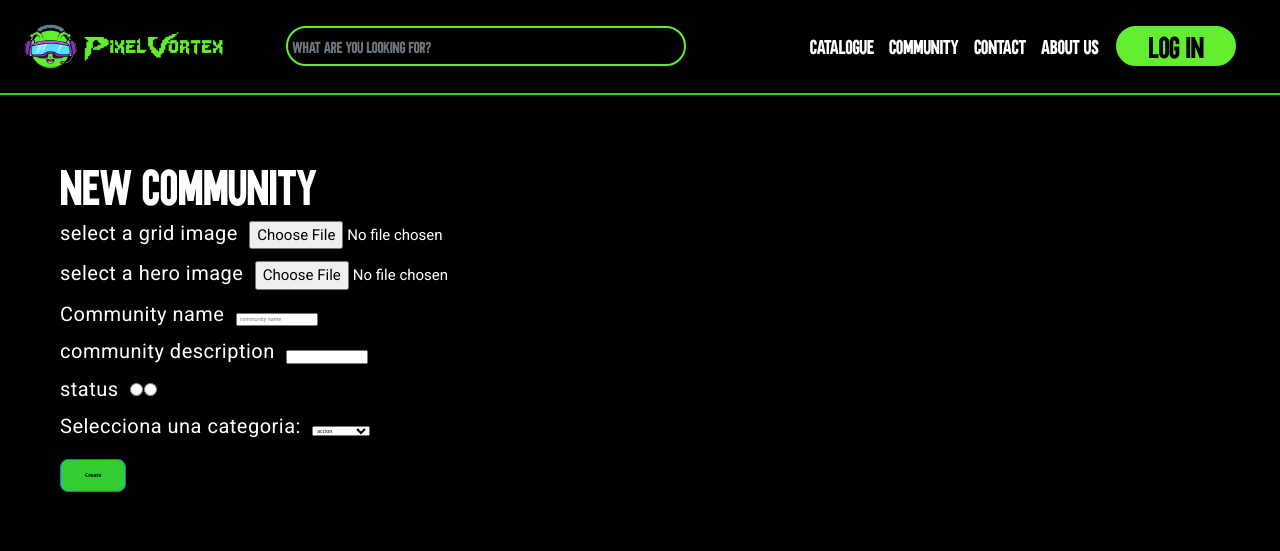
After one commit to Emanuek899/pixel-vortex, a Django app: page /community/new-community/ in a window 1280 px wide. The commit adds this page. Shown: the top 551 px of the page. Run offline with Django 5.2, Linux system fonts and the light colour scheme; data comes from the database, SQL or seed files in the repository; both versions use the stored data as it was after the commit; some web fonts are replaced.

Commit message:
<Implementation> new community page has been created

```diff
--- a/community/urls.py
+++ b/community/urls.py
@@ -1,6 +1,8 @@
 from django.urls import path, include
 from . import views
 from rest_framework import routers
+from django.conf import settings
+from django.conf.urls.static import static
 
 
 router = routers.DefaultRouter()
@@ -10,5 +12,6 @@ router.register(r'communitiy', views.CommunityViewSet, basename='communities')
 urlpatterns = [
     path("discover/", views.communitiesList, name='discover'),
     path('<int:community_id>/', views.community, name='community'),
+    path("new-community/", views.createCommunity, name="new-community"),
     path("api/v1/", include(router.urls)),  # URL's for the post's api
-]
+] + static(settings.MEDIA_URL, document_root=settings.MEDIA_ROOT)
--- a/community/views.py
+++ b/community/views.py
@@ -5,8 +5,9 @@ such show communities, join communities etc...
 from . import models
 from rest_framework import viewsets, filters
 from . import serializers
-from django.shortcuts import render
+from django.shortcuts import render, redirect
 from rest_framework.pagination import PageNumberPagination
+from polls.models import Genre
 
 
 # Create your views here.
@@ -62,3 +63,31 @@ def community(request, community_id):
         'community_id': community_id
     }
     return render(request, 'community/community.html', context)
+
+def createCommunity(request):
+    """
+    Create a new community only if the user is logged
+    """
+    if request.method == "POST":
+        grid = request.FILES.get("grid")
+        hero = request.FILES.get("hero")
+        name = request.POST.get("name")
+        description = request.POST.get("description")
+        status = request.POST.get("status")
+        category = request.POST.get("category")
+
+        community = models.Community.objects.create(
+            community_grid=grid,
+            commmunity_hero=hero,
+            community_name=name,
+            description=description,
+            status=status,
+            category=Genre.objects.get(genre_id=category)
+        )
+        community.save()
+        context = {
+            "community_id": community.community_id
+        }
+        return redirect("community", context["community_id"])
+    categories = Genre.objects.all()
+    return render(request, "community/new_community.html", {"categories":categories})
--- a/polls/models.py
+++ b/polls/models.py
@@ -17,7 +17,7 @@ class Classification(models.Model):
 
 class Genre(models.Model):
     genre_id = models.AutoField(primary_key=True)
-    genre = models.CharField(max_length=50, null=False, blank=False)
+    genre = models.CharField(max_length=50, null=False, blank=False, unique=True)
 
     class Meta:
         verbose_name = _("Genre")
@@ -38,11 +38,6 @@ class VideogameComment(models.Model):
         max_length=200,
         null=False,
         blank=False)
-    community = models.ForeignKey(
-        "community.Community",
-        related_name="community",
-        on_delete=models.CASCADE
-    )
 
     class Meta:
         verbose_name = _("VideogameComment")
--- a/polls/urls.py
+++ b/polls/urls.py
@@ -1,6 +1,5 @@
 from django.urls import path
 from . import views
 urlpatterns = [
-    path("", views.index, name="index"),
-    path("", views.catalogue, name="Catalogue")
+    path("catalogue/", views.catalogue, name="Catalogue")
 ]
--- /dev/null
+++ b/static/community/css/new_community.css
@@ -0,0 +1,29 @@
+@font-face{
+    font-family: "trouble";
+    src: url(/static/community/fonts/TROUBLE_FONT.TTF) format("truetype");
+}
+@import url('https://fonts.googleapis.com/css2?family=Roboto:wght@100;300;400;500;700;900&display=swap');
+
+#main-container{
+    margin-top: calc(100vh - (100vh - 95px));
+    padding: 60px;
+}
+.title{
+    font-family: "trouble";
+    color: #ffffff;
+    font-size: 50px;
+}
+.labels{
+    font-family: "roboto";
+    font-size: 20px;
+    color: #ffffff;
+    letter-spacing: .5px;
+    margin-right: 10px;
+}
+.image-input{
+    width: auto;
+    height: 30px;
+    font-size: 15px;
+    font-family: "roboto";
+    color: #ffffff;
+}
--- a/templates/community/communities.html
+++ b/templates/community/communities.html
@@ -52,6 +52,9 @@
     			</div>
 			</div>
 		</div>
+		<div id="filters-list">
+
+		</div>
 	</div>
 </div>
 {% endverbatim  %}
--- /dev/null
+++ b/templates/community/new_community.html
@@ -0,0 +1,45 @@
+{% extends 'master.html' %}
+{% load static %}
+{% block title %}New Community{% endblock title %}
+{% block extra_css %}<link rel="stylesheet" href="{% static 'community/css/new_community.css' %}">{% endblock extra_css%}
+
+{% block content %}
+    <div id="main-container">
+        <h1 class="title">New community</h1>
+        <div id="form">
+            <form method="POST" enctype="multipart/form-data">
+                {% csrf_token %}
+                <div>
+                    <label for="grid" class="labels">select a grid image</label>
+                    <input type="file", name="grid" class="image-input" required>
+                </div><br>
+                <div>
+                    <label for="hero" class="labels">select a hero image</label>
+                    <input type="file", name="hero" class="image-input" required>
+                </div><br>
+                <div>
+                    <label for="name" class="labels">Community name</label>
+                    <input autocomplete="off" type="text", name="name" class="text-input", placeholder="community name" required>
+                </div><br>
+                <div>
+                    <label for="description" class="labels">community description</label>
+                    <input type="text", name="description" class="text-input">
+                </div><br>
+                <div>
+                    <label for="status" class="labels">status</label>
+                    <input type="radio", name="status" value="A">
+                    <input type="radio", name="status" value="I">
+                </div><br>
+                <div>
+                    <label for="category" class="labels">Selecciona una categoria:</label>
+                    <select name="category" id="category">
+                        {% for category in categories %}
+                            <option value="{{ category.genre_id }}">{{ category.genre }}</option>
+                        {% endfor %}
+                    </select>
+                </div><br>
+                <button id="btn" type="submit" class="btn btn-primary">Create</button>
+            </form>
+        </div>
+    </div>
+{% endblock content %}
--- a/templates/master.html
+++ b/templates/master.html
@@ -15,7 +15,7 @@
 	<div class="navbar_container">
 		<nav class="navbar navbar-expand-lg custom-navbar">
 			<div class="container-fluid logo"> <!-- Cambia 'container' por 'container-fluid' para que use todo el ancho -->
-        		<a class="navbar-brand ms-0" href="#"> <!-- Elimina márgenes a la izquierda -->
+        		<a class="navbar-brand ms-0" href="{% url 'index' %}"> <!-- Elimina márgenes a la izquierda -->
             		<img src="{% static 'polls/images/pixel_vortex_logo.png' %}" alt="Logo" width="340px" height="100px" class="d-inline-block align-text-top logo">
         		</a>
         		<!-- barra de busqueda -->
@@ -30,7 +30,7 @@
 				<div class="collapse navbar-collapse" id="navbarSupportedContent">
 					<ul class="navbar-nav ms-auto mb-2 mb-lg-0">
 						<li class="nav-item">
-							<a class="nav-link active fonts tamaño palabraborder" aria-current="page" href="#">CATALOGUE</a>
+							<a class="nav-link active fonts tamaño palabraborder" aria-current="page" href="{% url 'Catalogue' %}">CATALOGUE</a>
 						</li>
 
 						<li class="nav-item">
```
Also changed, not shown: static/community/css/communities.css (+5 -6 lines), static/community/js/components/filters_list.js (added, +15 -0 lines), db.sqlite3, polls/migrations/0005_alter_genre_genre.py (added), polls/views.py (line endings or trailing spaces).
